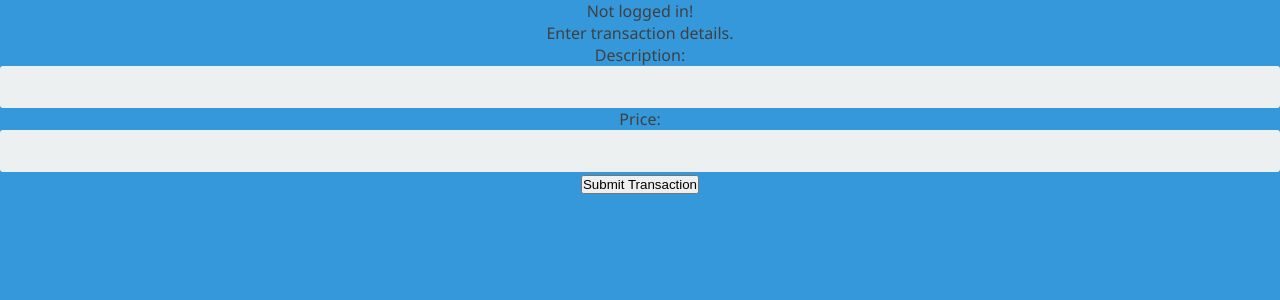
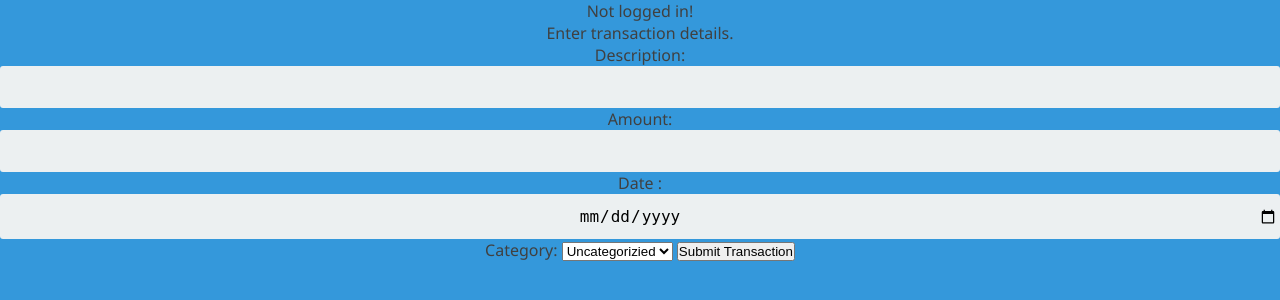
Before and after one commit to Futhark491/Blueberry-Finance, a Flask app: template templates/main.html in a window 1280 px wide. Shown: the top 300 px of the page. Run offline with Flask 2, Linux system fonts and the light colour scheme; the template is opened without the code that fills it, so the values that code supplies are empty; some libraries are stand-ins or nearby versions.

Commit message:
Added more data to transactions
Added a date and category input to the add-transaction functionality.

```diff
--- a/main.py
+++ b/main.py
@@ -23,17 +23,21 @@ def home():
     if not session.get('logged_in'):
         return render_template('login.html')
     else:
-        #redirect('/main')
         return render_template('main.html', username=session.get('user_data').get('username'))
 
 
-@app.route('/main', methods=['POST'])
+# Adds a transaction to the database
+@app.route('/add_transaction', methods=['POST'])
 def main():
     description = request.form['transaction_description']
-    price = request.form['transaction_price']
+    amount = request.form['transaction_amount']
+    date = request.form['transaction_date']
+    category = request.form['transaction_category']
 
-    #TODO add transaction details to database associated with current user
-    return render_template('main.html', username=session.get('user_data').get('username'))
+    # TODO: add transaction details to database associated with current user
+    print('\nData to pass to database:\n  Desc: {0}\n  Amnt: ${1}\n  Date: {2}\n  Cat: {3}\n'.format(description, amount, date, category))
+    return redirect('/')
+
 
 # Processes login data
 @app.route('/login', methods=['POST'])
--- a/templates/main.html
+++ b/templates/main.html
@@ -7,9 +7,15 @@
     {% endif %}
 
     <p>Enter transaction details.</p>
-    <form action="/main" method="POST">
+    <form action="/add_transaction" method="POST">
         Description: <input type="text" name="transaction_description"><br>
-        Price:       <input type="text" name="transaction_price"><br>
+        Amount:       <input type="text" name="transaction_amount"><br>
+        Date : <input type="date" name="transaction_date"><br>
+        Category: <select name="transaction_category">
+            <option value="uncategorized">Uncategorizied</option>
+            <option value="food">Food</option>
+            <option value="auto">Auto</option>
+        </select>
         <button type="submit">Submit Transaction</button>
     </form>
 
```
